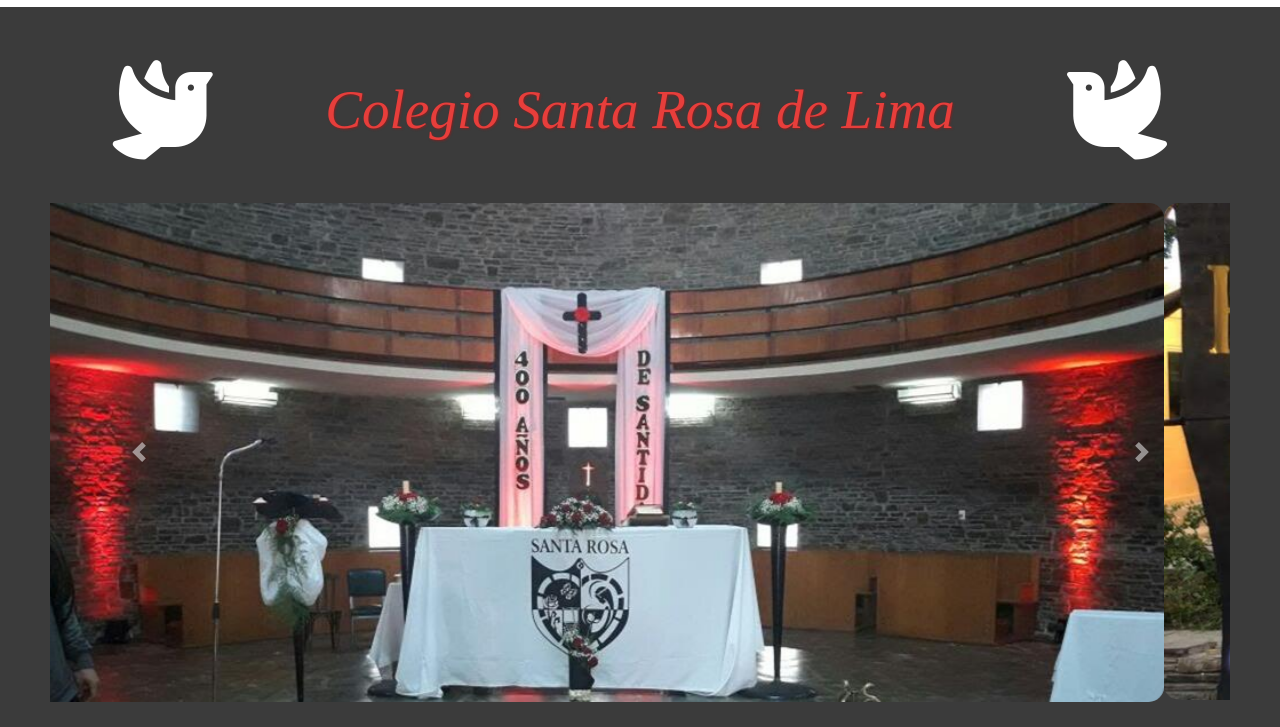
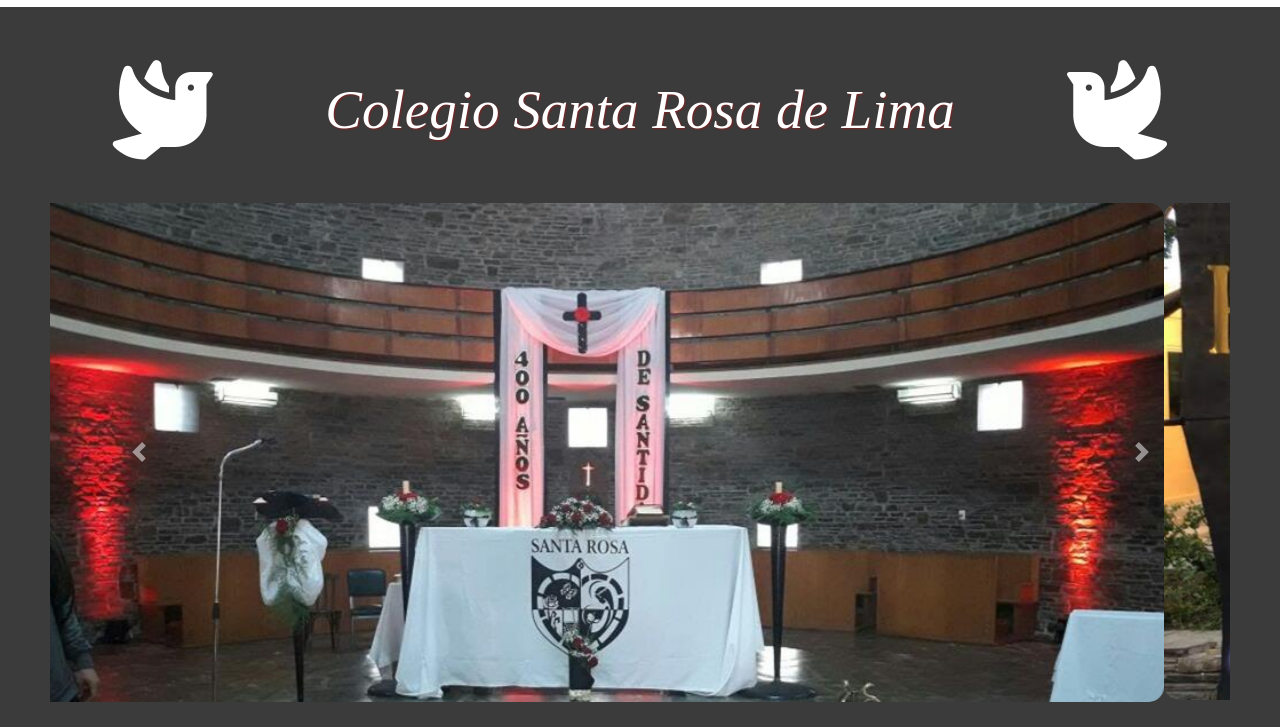
Before and after one commit to FedeRochaP/Colegio-Santa-Rosa-de-Lima, a plain HTML site: page index.html in a window 1280 px wide. Shown: the part 73-800 px from the top of the page. Drawn offline with nearby package versions, Linux system fonts and the light colour scheme.

Commit message:
Update index.html

```diff
--- a/index.html
+++ b/index.html
@@ -54,7 +54,7 @@
 
         <div id="titulo">
             <i class="fa-solid fa-dove"></i>
-            <h1 class="span-1"><span><i>Colegio Santa Rosa de Lima</i></span></h1>
+            <h1 class="span-1" style="color: white;"><i>Colegio Santa Rosa de Lima</i></h1>
             <i class="fa-solid fa-dove fa-dove-flip"></i>
         </div>
 
```
